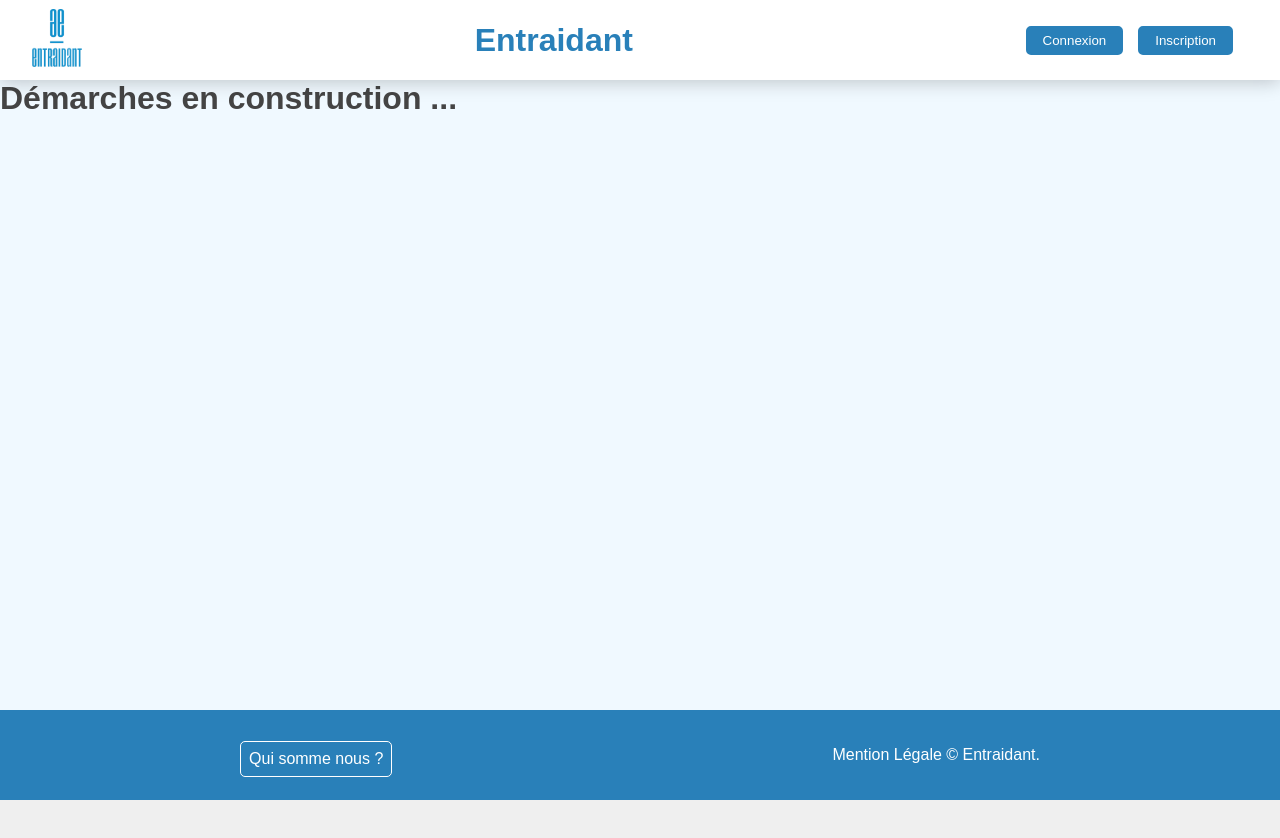
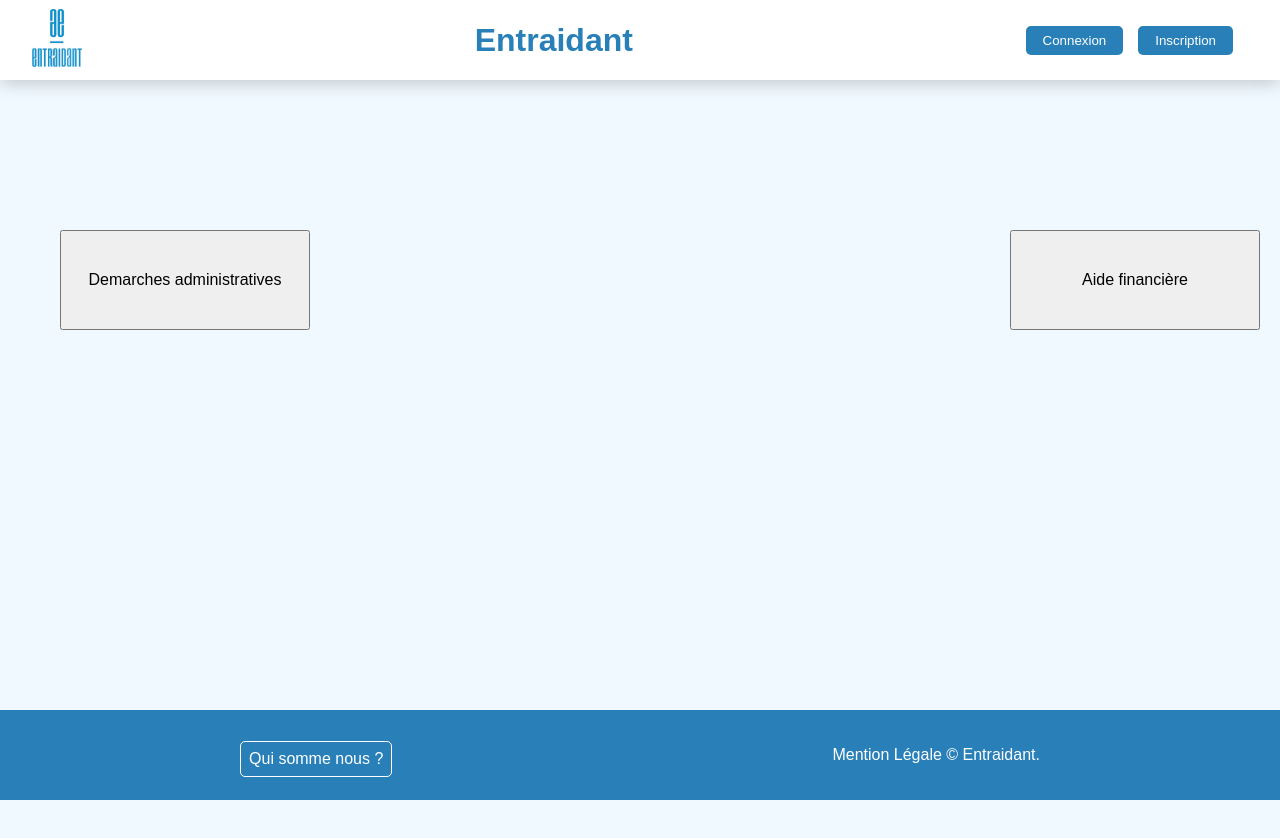
Before and after one commit to Yohannpavone/entraidant-front, a React (Vite) app in the folder Entraidant/: page /demarches in a window 1280 px wide. Shown: the top 838 px of the page. Before the commit the page ends 800 px from the top, so only its background shows below. Built offline with nearby package versions, Linux system fonts and the light colour scheme.

Commit message:
demarches_homepages

```diff
--- a/Entraidant/src/pages/Demarches/Demarches.jsx
+++ b/Entraidant/src/pages/Demarches/Demarches.jsx
@@ -1,7 +1,23 @@
+import { useNavigate } from 'react-router-dom';
+import './Demarches_module.scss'; // Assurez-vous que ce chemin est correct
+
 function Demarches() {
+  const navigateTo = useNavigate();
+
+  const redirectToAnotherPage = () => {
+    navigateTo("/autre-page");
+  };
+
   return (
-    <h1>Démarches en construction ...</h1>
-   );
+    <div className="container">
+      <div className="button-container">
+        <button type="button" onClick={redirectToAnotherPage}>Demarches administratives</button>
+      </div>
+      <div className="button-container">
+        <button type="button" onClick={redirectToAnotherPage}>Aide financière</button>
+      </div>
+    </div>
+  );
 }
 
 export default Demarches;
--- /dev/null
+++ b/Entraidant/src/pages/Demarches/Demarches_module.scss
@@ -0,0 +1,23 @@
+/* Définit un conteneur flexible */
+.container {
+    display: flex;
+    justify-content: space-between; /* Aligne les éléments avec un espace égal entre eux */
+    align-items: center;
+    height: 100vh; /* Utilise toute la hauteur de la fenêtre visible */
+    gap: 700px;
+}
+
+/* Style pour le conteneur des boutons */
+.button-container {
+    width: 80%; /* Répartit l'espace disponible entre les deux boutons */
+    margin-bottom: 400px;
+}
+
+/* Style pour les boutons à l'intérieur du conteneur */
+.button-container button {
+    width: 100%; /* Utilise toute la largeur disponible dans le conteneur */
+    height: 100px;
+    margin: 20px;
+    padding: 10px;
+    font-size: 16px;
+}
```
